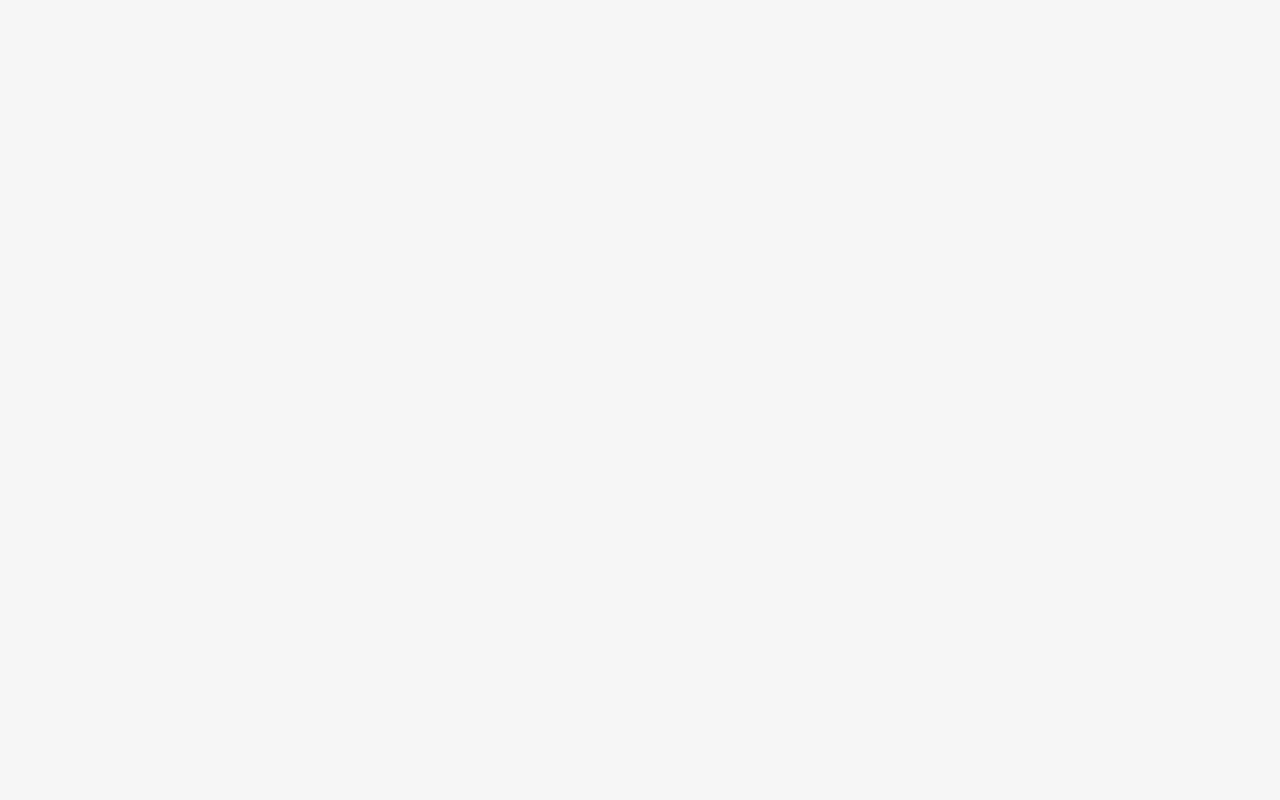
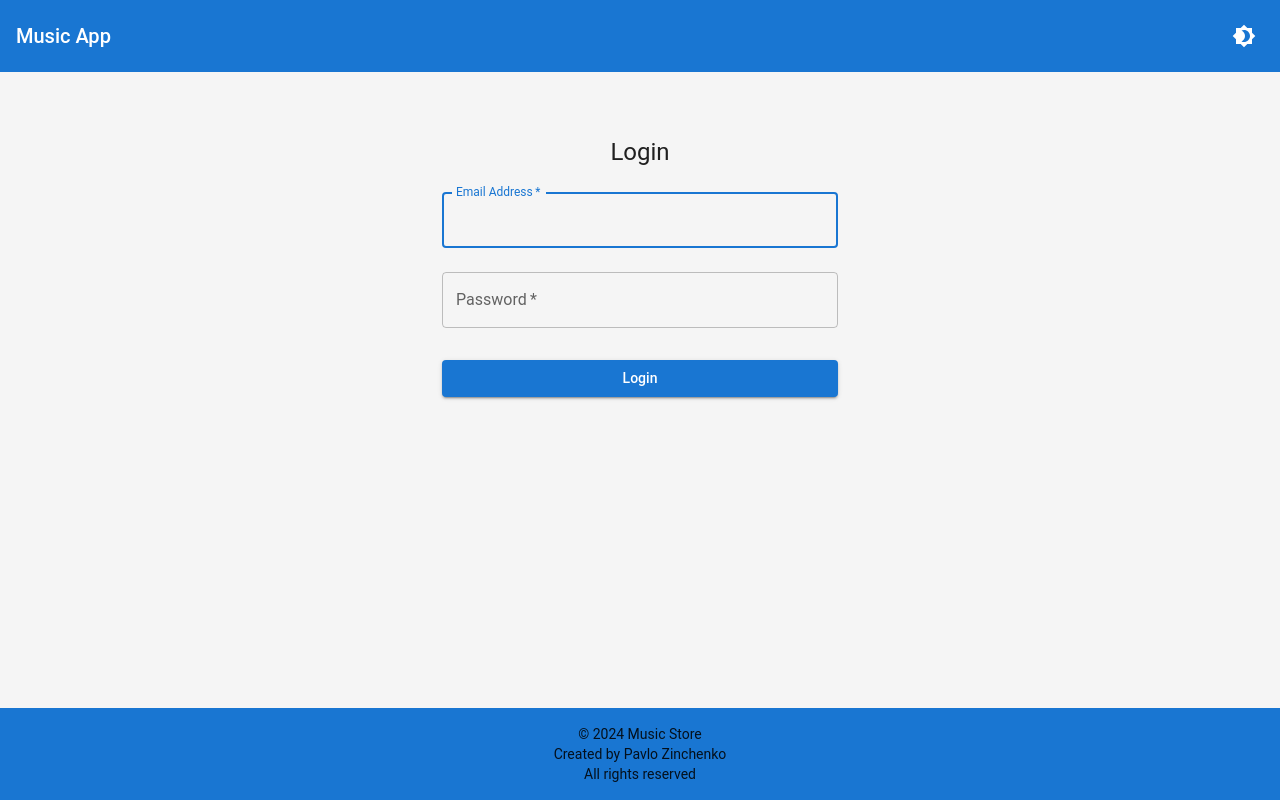
Before and after one commit to pavlo-zinchenko/ModusX-TestTask-Artists, a React (Vite) app in the folder app/frontend/: page /login in a window 1280 px wide. Before the commit this address had no page. Built offline with nearby package versions, Linux system fonts and the light colour scheme.

Commit message:
Update routing in App component and remove unused code in HomePage component

```diff
--- a/app/frontend/src/App.jsx
+++ b/app/frontend/src/App.jsx
@@ -1,10 +1,24 @@
 import { Routes, Route } from 'react-router-dom';
-import HomePage from './pages/HomePage';
+import Header from './components/Header';
+import Footer from './components/Footer';
+// import HomePage from './pages/HomePage';
+import RegistrationPage from './pages/RegistrationPage';
+import LoginPage from './pages/LoginPage';
+import ArtistsList from './components/ArtistsList';
+import ArtistDetail from './components/ArtistDetail';
 
 export default function App() {
   return (
-    <Routes>
-      <Route path="/" element={<HomePage />} />
-    </Routes>
+    <div style={{ display: 'flex', flexDirection: 'column', minHeight: '100vh' }}>
+      <Header />
+      <Routes>
+        {/* <Route path="/" element={<HomePage />} /> */}
+        <Route path="/register" element={<RegistrationPage />} />
+        <Route path="/login" element={<LoginPage />} />
+        <Route path="/" element={<ArtistsList />} />
+        <Route path="/artists/:artistId" element={<ArtistDetail />} />
+      </Routes>
+      <Footer />
+    </div>
   );
 }
--- a/app/frontend/src/pages/HomePage.jsx
+++ b/app/frontend/src/pages/HomePage.jsx
@@ -1,6 +1,3 @@
-import React from 'react';
-import Header from '../components/Header';
-import Footer from '../components/Footer';
 import { useSelector, useDispatch } from 'react-redux';
 
 export default function HomePage() {
@@ -11,8 +8,6 @@ export default function HomePage() {
   const decrement = () => ({ type: 'counter/decrement' });
 
   return (
-    <div style={{ display: 'flex', flexDirection: 'column', minHeight: '100vh' }}>
-      <Header />
     <main style={{ flexGrow: 1, padding: '20px', textAlign: 'center' }}>
       <h1>Welcome to the Home Page</h1>
       <div>
@@ -21,7 +16,5 @@ export default function HomePage() {
         <button onClick={() => dispatch(decrement())}>Decrement</button>
       </div>
     </main>
-      <Footer />
-    </div>
   );
 }
```
Lines whose indentation alone changed are shown as unchanged.
